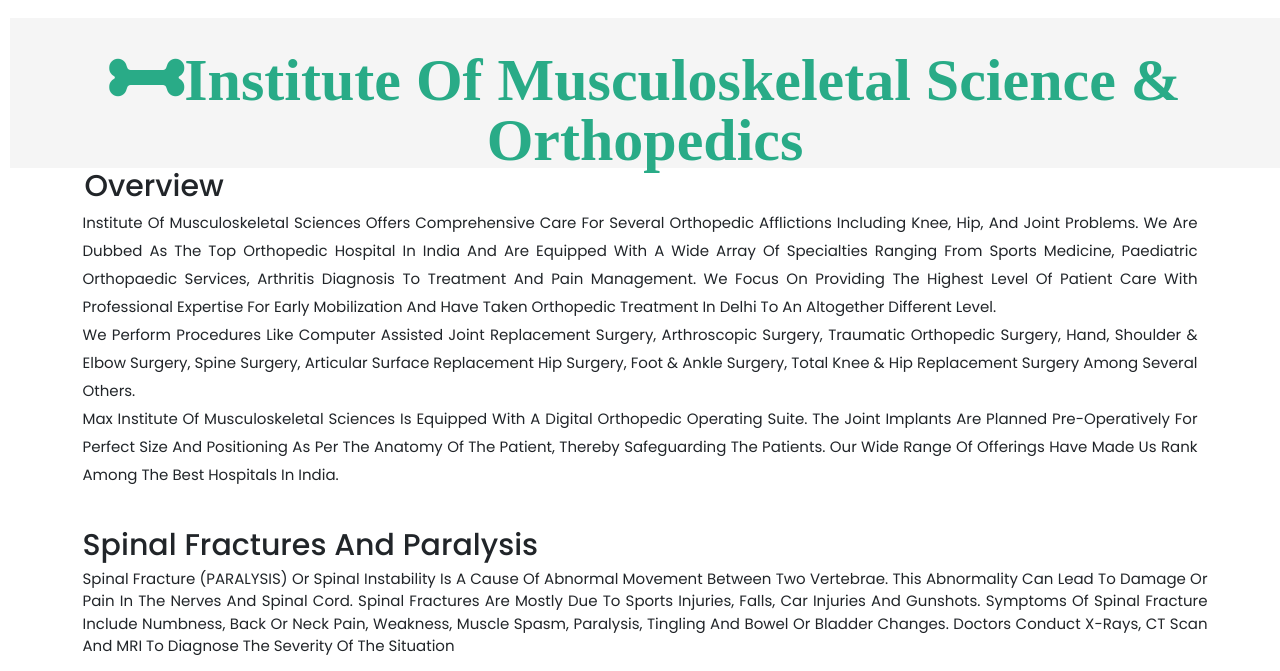
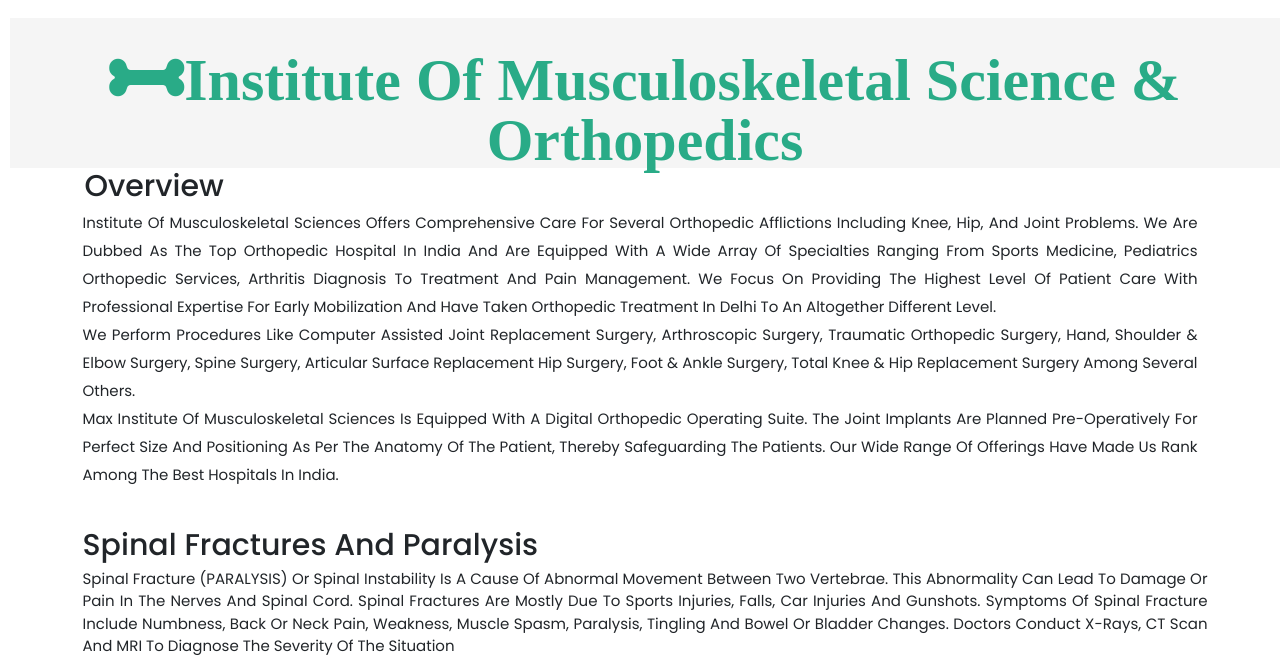
Before and after one commit to RamishaTahir/CHMS.github.io, a PHP site: page /doctor-appointment-management-system/admin/orthopedic.php in a window 1280 px wide. Shown: the part 200-871 px from the top of the page. Run offline with PHP 8.4, Linux system fonts and the light colour scheme; data that the repository does not hold is empty.

Commit message:
Update orthopedic.php

```diff
--- a/admin/orthopedic.php
+++ b/admin/orthopedic.php
@@ -32,7 +32,7 @@
     <div id="child">
         <h2>Overview</h2>
 
-<p style="text-align:justify;"> Institute of Musculoskeletal Sciences offers comprehensive care for several Orthopedic afflictions including knee, hip, and joint problems. We are dubbed as the top orthopedic Hospital in India and are equipped with a wide array of specialties ranging from Sports Medicine, Paediatric orthopaedic services, arthritis Diagnosis to Treatment and Pain Management. We focus on providing the highest level of patient care with professional expertise for early mobilization and have taken orthopedic Treatment in Delhi to an altogether different level.
+<p style="text-align:justify;"> Institute of Musculoskeletal Sciences offers comprehensive care for several Orthopedic afflictions including knee, hip, and joint problems. We are dubbed as the top orthopedic Hospital in India and are equipped with a wide array of specialties ranging from Sports Medicine, Pediatrics orthopedic services, arthritis Diagnosis to Treatment and Pain Management. We focus on providing the highest level of patient care with professional expertise for early mobilization and have taken orthopedic Treatment in Delhi to an altogether different level.
 <br>
 We perform procedures like Computer Assisted Joint Replacement Surgery, Arthroscopic Surgery, Traumatic Orthopedic Surgery, Hand, Shoulder & Elbow Surgery, Spine Surgery, Articular Surface Replacement Hip Surgery, Foot & Ankle Surgery, Total Knee & Hip Replacement Surgery among several others.
 <br>
```
